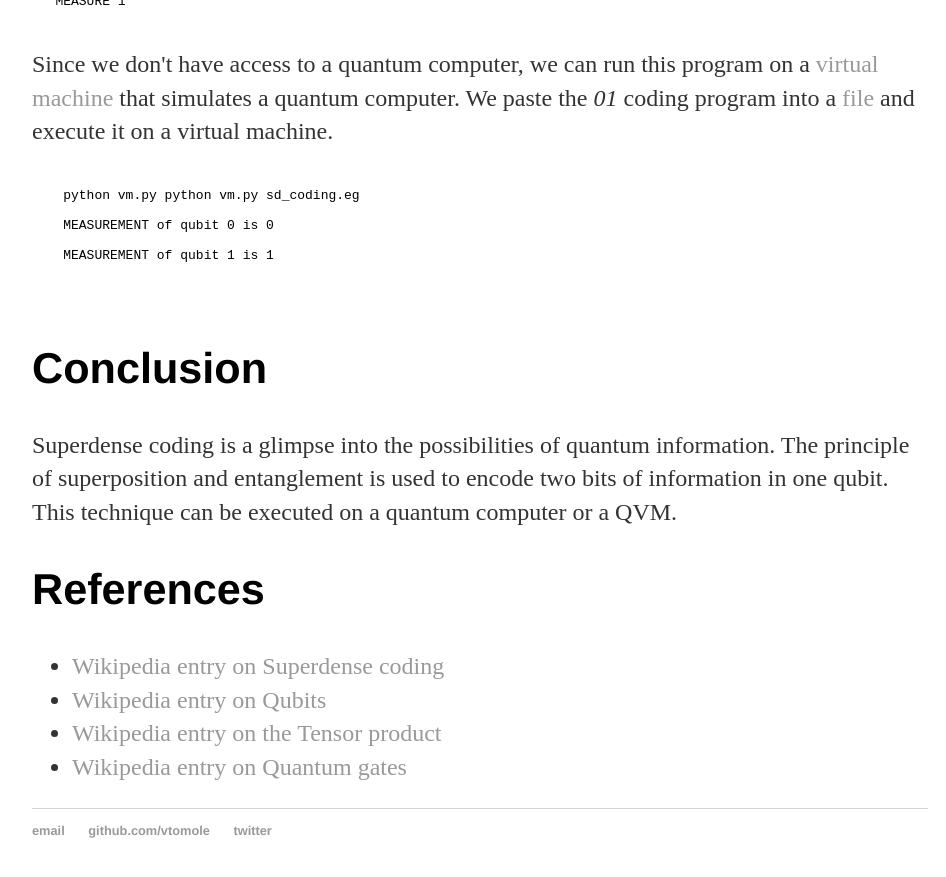
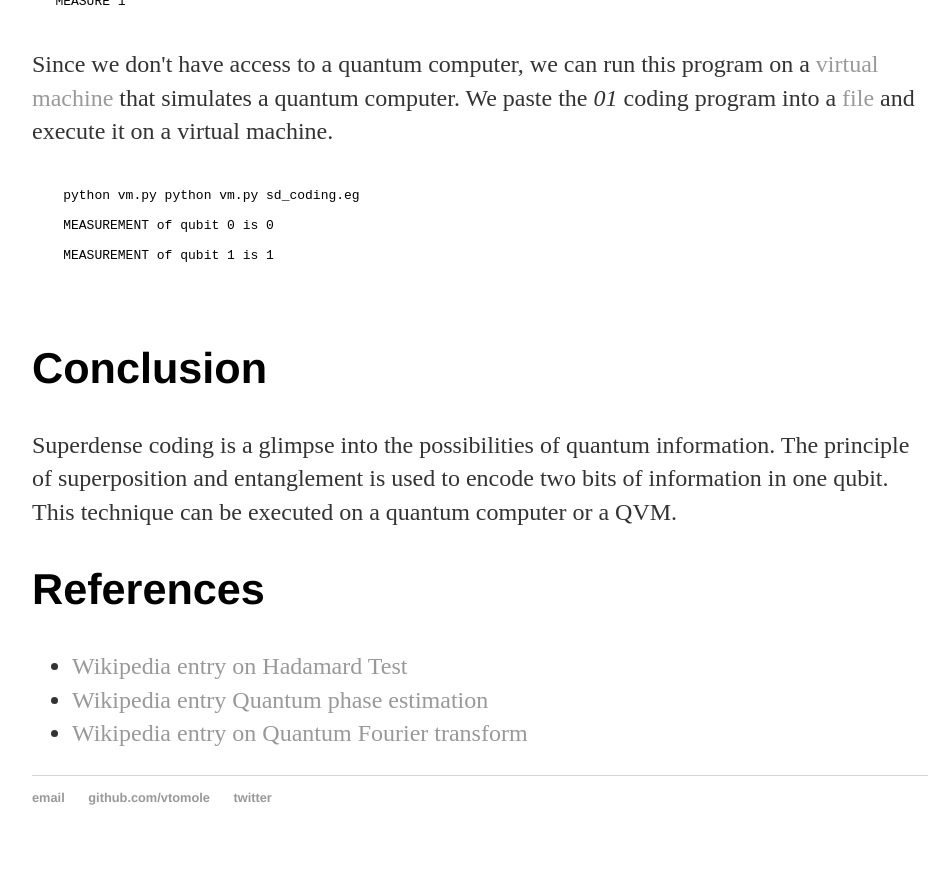
Before and after one commit to vtomole/vtomole.github.io, a Jekyll site: the page built from _posts/2018-05-20-PEA.html, in a window 1280 px wide and 900 px high, scrolled down 3314 px. Shown: the top 877 px of the window, without its empty margins (160-1106 px from the left). Built offline with Jekyll 4.4.1, drawn with Linux system fonts in a browser that asks for light colours; formulas are drawn with MathJax 3.

Commit message:
add references

```diff
--- a/_posts/2018-05-20-PEA.html
+++ b/_posts/2018-05-20-PEA.html
@@ -182,10 +182,9 @@ The X operator is removed to encode <i>00</i>. The Z operator is applied in plac
  <section>
 <h2>References</h2>
 <ul>
-  <li><a href = "https://en.wikipedia.org/wiki/Superdense_coding">Wikipedia entry on Superdense coding</a></li>
-  <li><a href = "https://en.wikipedia.org/wiki/Qubit">Wikipedia entry on Qubits</a></li>
-  <li><a href = "https://en.wikipedia.org/wiki/Tensor_product">Wikipedia entry on the Tensor product</a></li>
-  <li><a href = "https://en.wikipedia.org/wiki/Quantum_gate">Wikipedia entry on Quantum gates</a></li>
+  <li><a href = "https://en.wikipedia.org/wiki/Hadamard_test_(quantum_computation)">Wikipedia entry on Hadamard Test</a></li>
+  <li><a href = "https://en.wikipedia.org/wiki/Quantum_phase_estimation_algorithm">Wikipedia entry Quantum phase estimation</a></li>
+  <li><a href = "https://en.wikipedia.org/wiki/Quantum_Fourier_transform">Wikipedia entry on Quantum Fourier transform</a></li>
 
 </ul>
 <section/>
```
